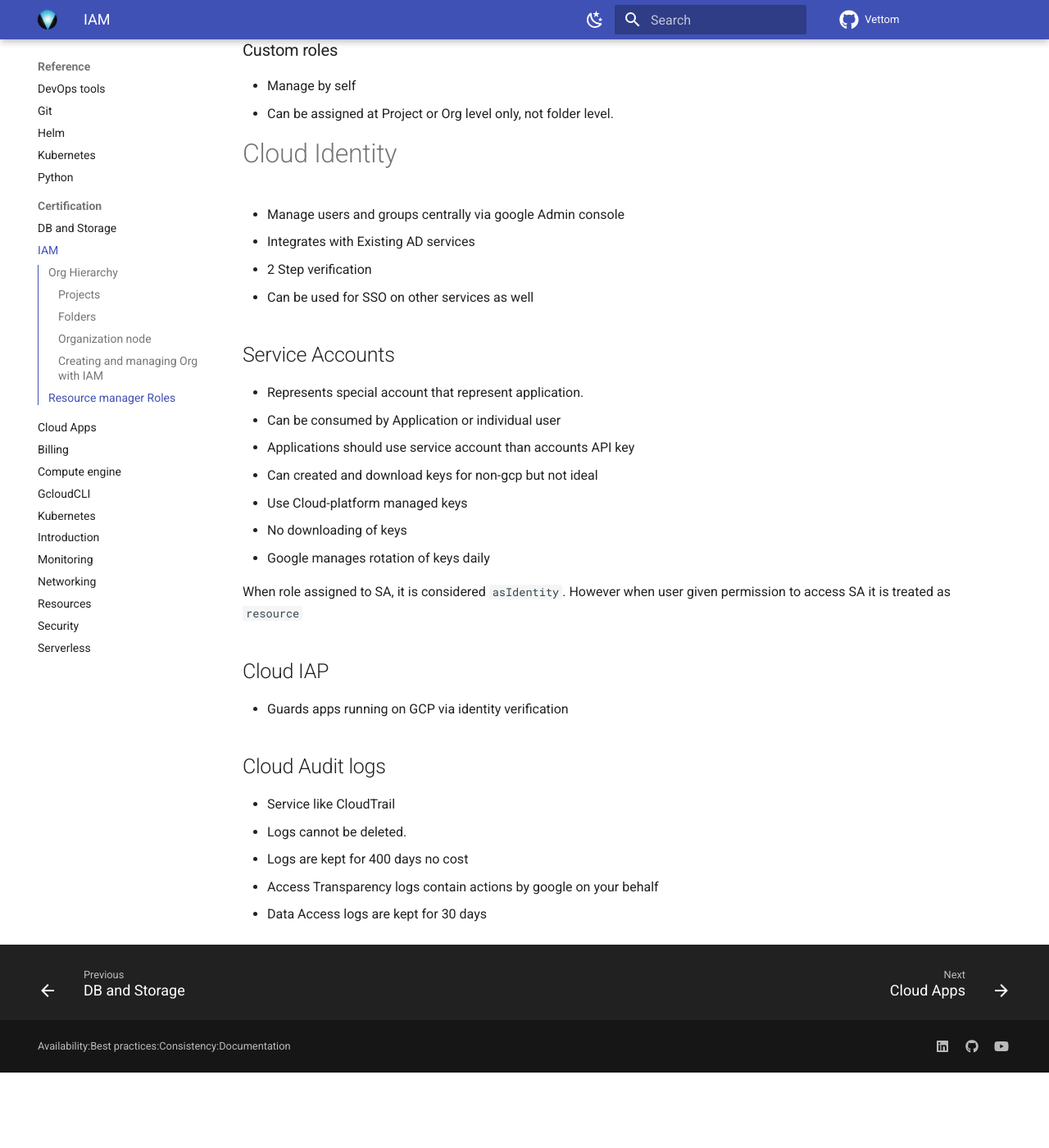
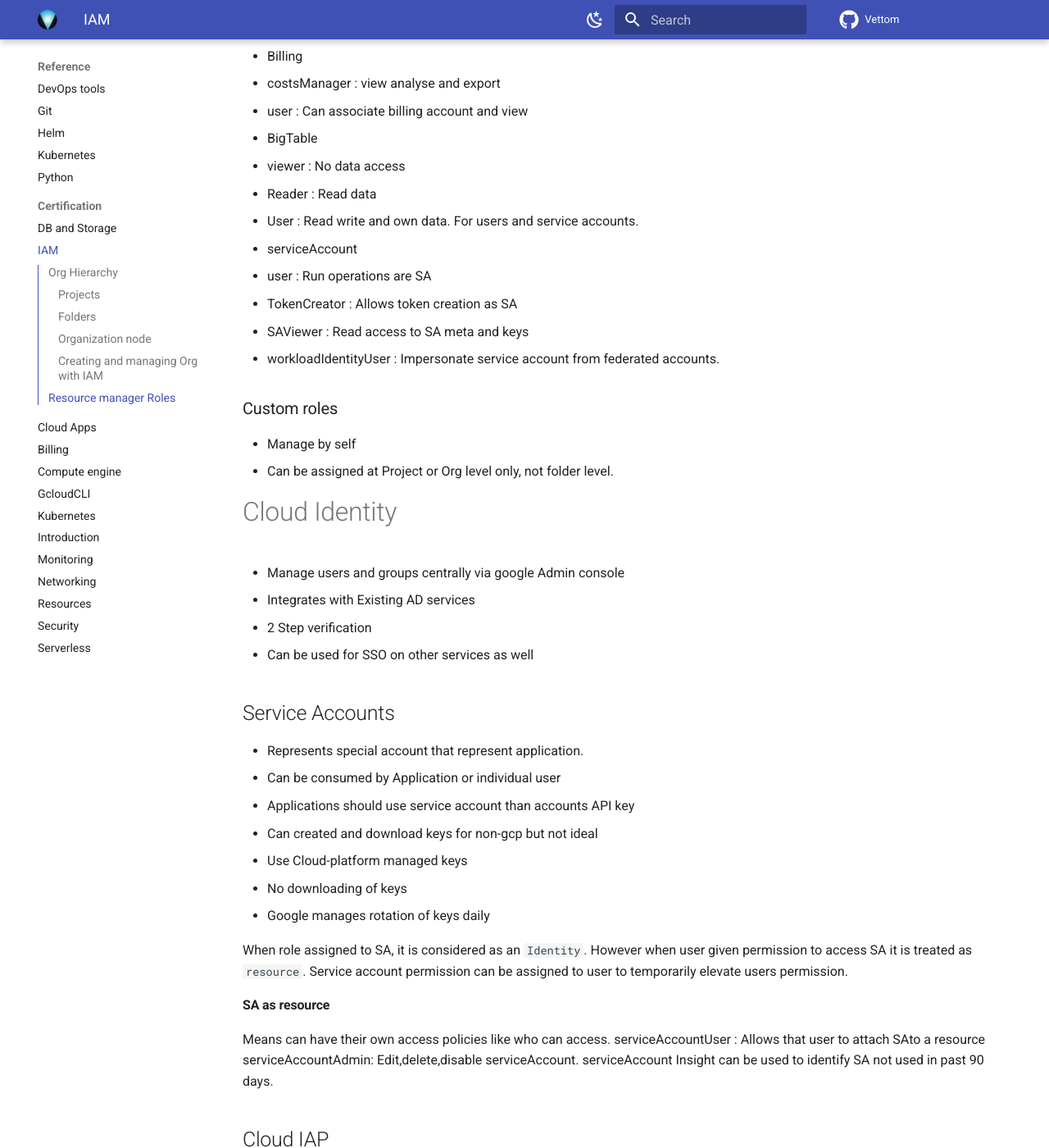
Before and after one commit to vettom/vettom.github.io, an MkDocs documentation site: the page built from docs/Reference/Certification/IAM.md, in a window 1280 px wide and 1400 px high, scrolled down 1841 px. Shown: the whole window at 82% size. Built offline with MkDocs 1.6.1 and Material for MkDocs 9.7.7, drawn with Linux system fonts in a browser that asks for light colours; before the commit the page ends 3149 px from its top, so only the background shows below that; some of the changed text lies outside the part shown.

Commit message:
Update by DV on Sun 20 Oct 2024 14:28:03 BST

```diff
--- a/docs/Reference/Certification/IAM.md
+++ b/docs/Reference/Certification/IAM.md
@@ -55,6 +55,20 @@
 
 ### Pre-defined roles
 - Instance admin : manage instance.
+- Browser : Project role to list org structure
+- Billing
+  - costsManager : view analyse and export
+  - user : Can associate billing account and view
+- BigTable
+  - viewer  : No data access
+  - Reader  : Read data
+  - User    : Read write and own data. For users and service accounts.
+- serviceAccount
+  - user : Run operations are SA
+  - TokenCreator  : Allows token creation as SA
+  - SAViewer : Read access to SA meta and keys
+  - workloadIdentityUser : Impersonate service account from federated accounts.
+
 ### Custom roles
 - Manage by self
 - Can be assigned at Project or Org level only, not folder level.
@@ -75,14 +89,24 @@
   - No downloading of keys
   - Google manages rotation of keys daily
 
-When role assigned to SA, it is considered `asIdentity`. However when user given permission to access SA it is treated as `resource`
+When role assigned to SA, it is considered as an `Identity`. However when user given permission to access SA it is treated as `resource`. Service account permission can be assigned to user to temporarily elevate users permission.
+#### SA as resource
+Means can have their own access policies like who can access.
+serviceAccountUser : Allows that user to attach SAto a resource
+serviceAccountAdmin: Edit,delete,disable serviceAccount.
+serviceAccount Insight can be used to identify SA not used in past 90 days.
 
 ## Cloud IAP
 - Guards apps running on GCP via identity verification
 
-## Cloud Audit logs
+## [Cloud Audit logs] (https://cloud.google.com/logging/docs/audit)
 - Service like CloudTrail
 - Logs cannot be deleted.
-- Logs are kept for 400 days no cost
+- Admin activity and sys events logs  are kept for 400 days no cost
+- Policy denied and data access default is 30 days and charge apply.
 - Access Transparency logs contain actions by google on your behalf
 - Data Access logs are kept for 30 days
+
+#### [Audit log roles](https://cloud.google.com/logging/docs/access-control)
+- logViewr  : Can view admin activity, policy denied and system event
+- privateLogViewer : Required to view data access logs.
```
